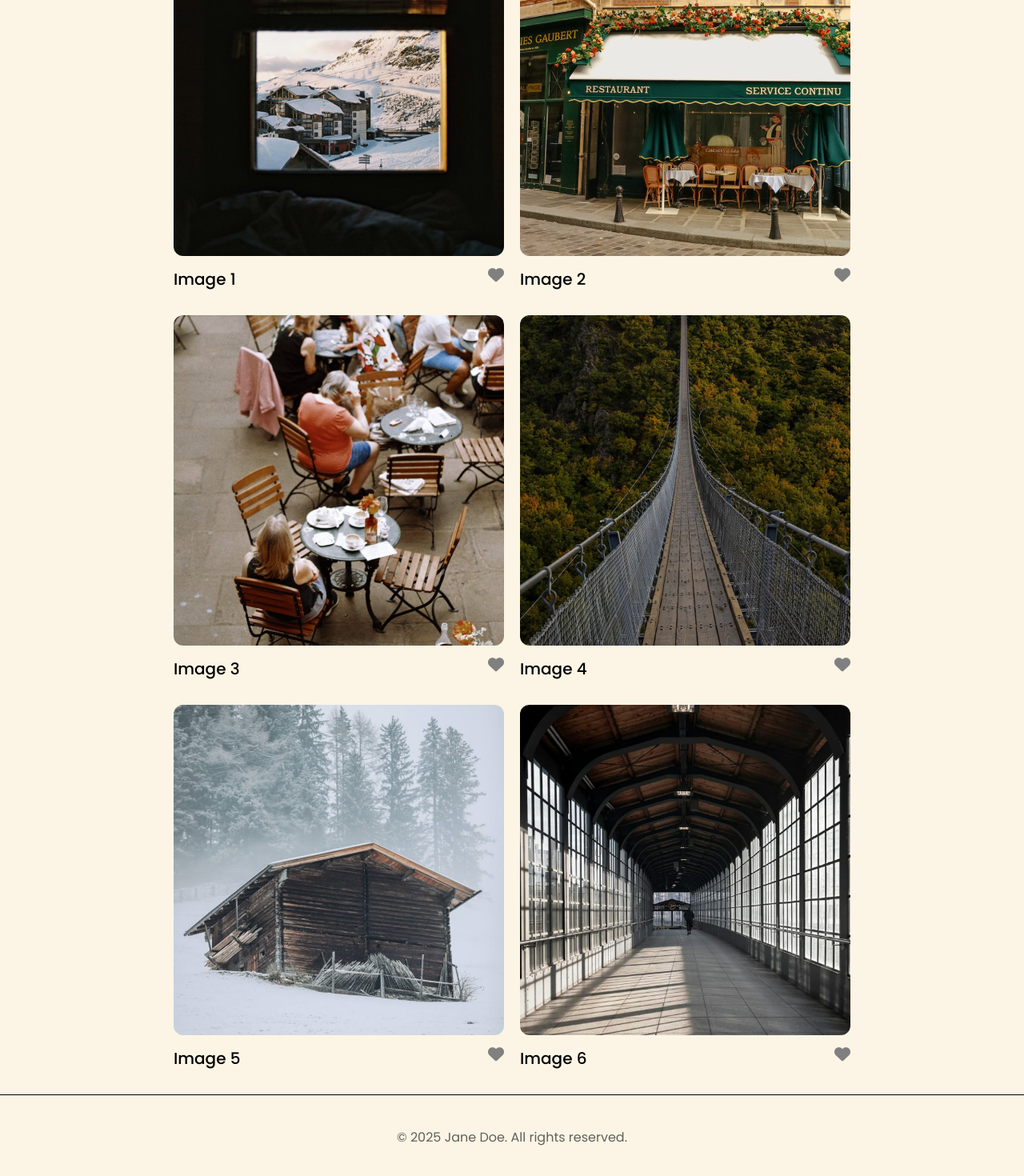
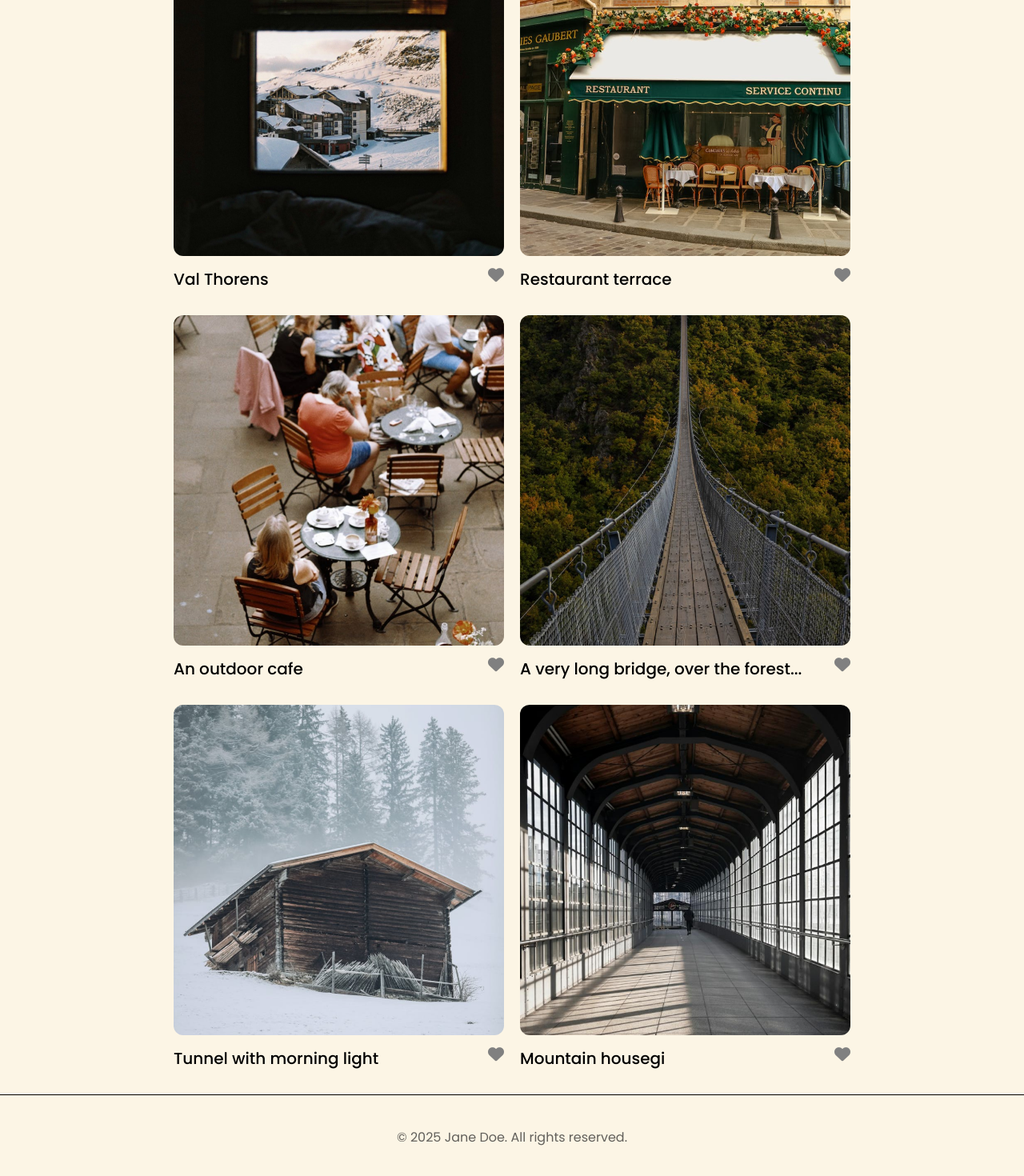
Before and after one commit to amaka-web/Spot, a React (Vite) app: page / in a window 1280 px wide. Shown: the part 388-1858 px from the top of the page at 80% size. Built offline with nearby package versions, Linux system fonts and the light colour scheme.

Commit message:
added the image title

```diff
--- a/src/components/Gallery.jsx
+++ b/src/components/Gallery.jsx
@@ -2,12 +2,12 @@ import React, { useState } from "react";
 
 // Sample gallery data with id, title, and image src
 const galleryImages = [
-  { id: 1, src: "/images/Image-1.png", title: "Image 1" },
-  { id: 2, src: "/images/Image-2.png", title: "Image 2" },
-  { id: 3, src: "/images/Image-3.png", title: "Image 3" },
-  { id: 4, src: "/images/Image-4.png", title: "Image 4" },
-  { id: 5, src: "/images/Image-5.png", title: "Image 5" },
-  { id: 6, src: "/images/Image-6.png", title: "Image 6" },
+  { id: 1, src: "/images/Image-1.png", title: "Val Thorens" },
+  { id: 2, src: "/images/Image-2.png", title: "Restaurant terrace" },
+  { id: 3, src: "/images/Image-3.png", title: "An outdoor cafe" },
+  { id: 4, src: "/images/Image-4.png", title: "A very long bridge, over the forest..." },
+  { id: 5, src: "/images/Image-5.png", title: "Tunnel with morning light" },
+  { id: 6, src: "/images/Image-6.png", title: "Mountain housegi" },
 ];
 
 // Gallery item (card)
```
